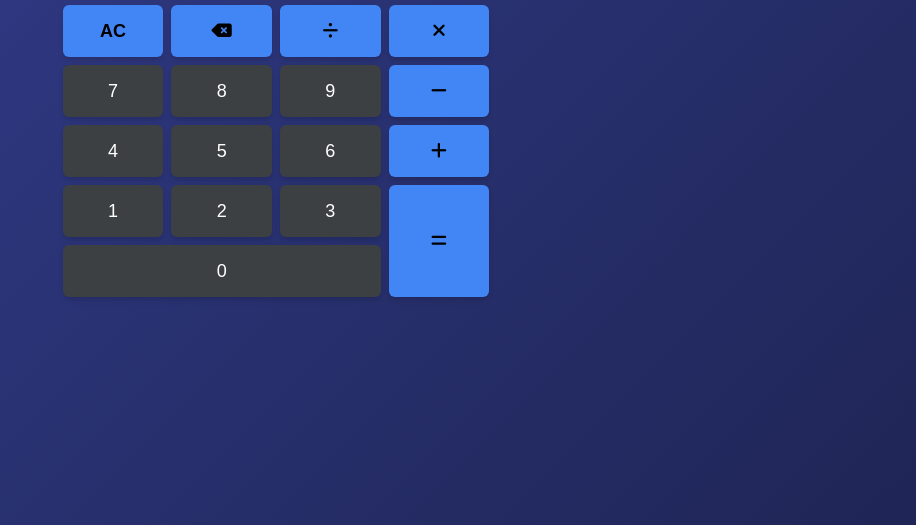
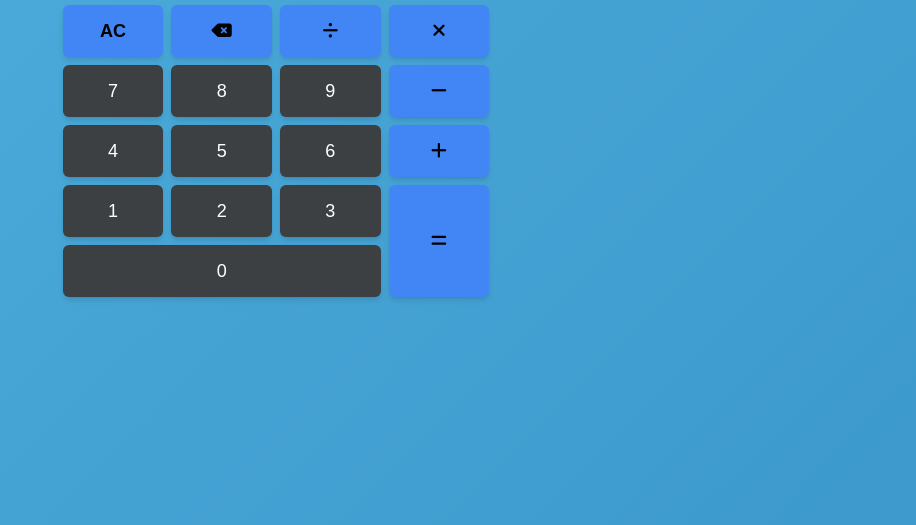
Before and after one commit to harsh021102/Calculator-tailwindcss, a website: page index.html in a window 1280 px wide. Shown: the part 275-800 px from the top of the page, without its empty margins (364-1280 px from the left). Drawn offline with Linux system fonts and the light colour scheme.

Commit message:
background change

```diff
--- a/index.html
+++ b/index.html
@@ -10,7 +10,7 @@
 </head>
 <style>
     .bckground {
-        background-image: linear-gradient(-45deg, hsl(233, 47%, 5%), hsl(233, 47%, 20%), hsl(233, 47%, 35%), hsl(233, 47%, 20%), hsl(233, 47%, 7%));
+        background-image: linear-gradient(-45deg, #2980B9, #6DD5FA);
         background-size: 400% 400%;
         font-family: 'Outfit', sans-serif;
         animation: change 7s ease-in-out infinite;
```
Also changed, not shown: style.css.
